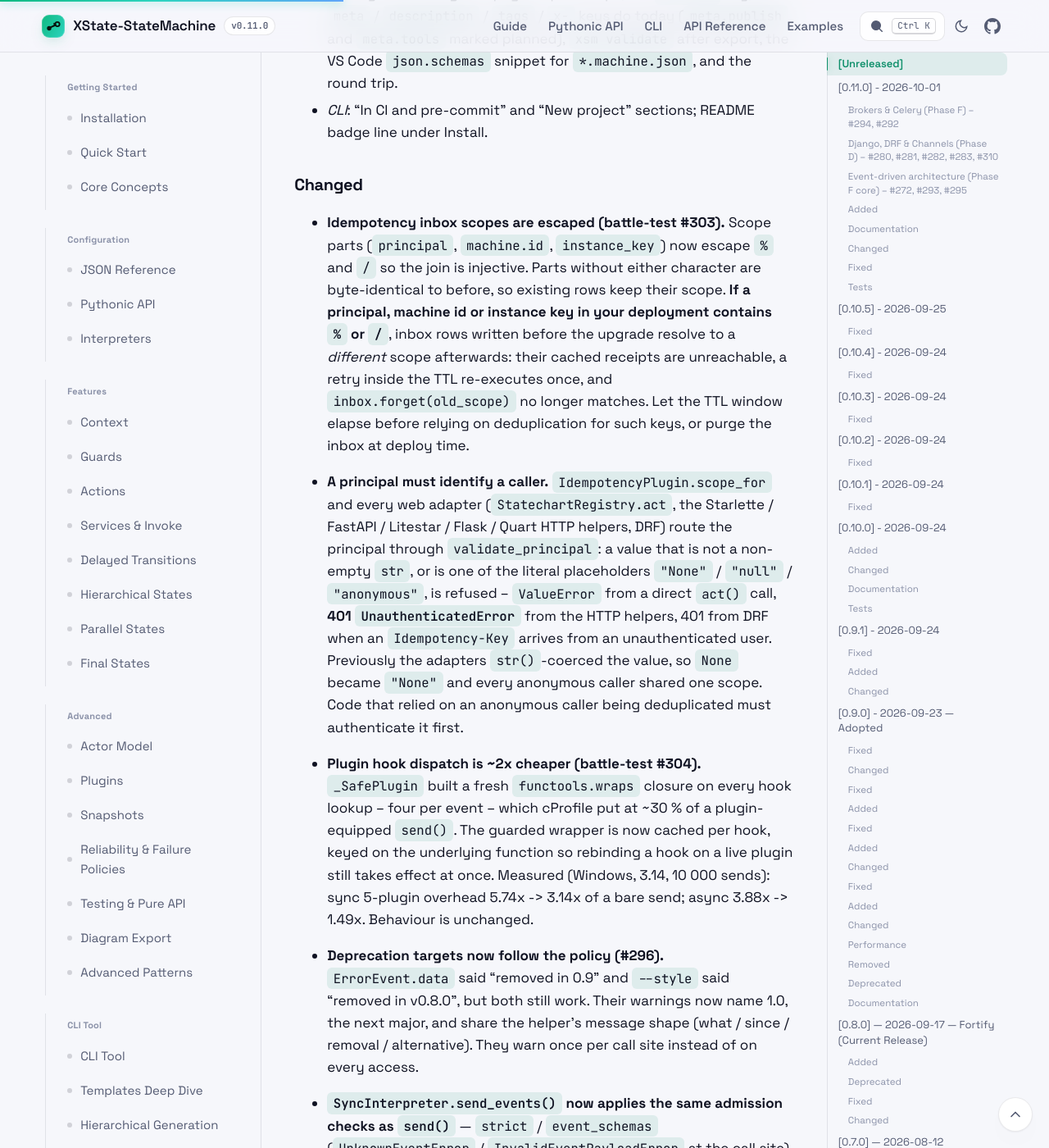
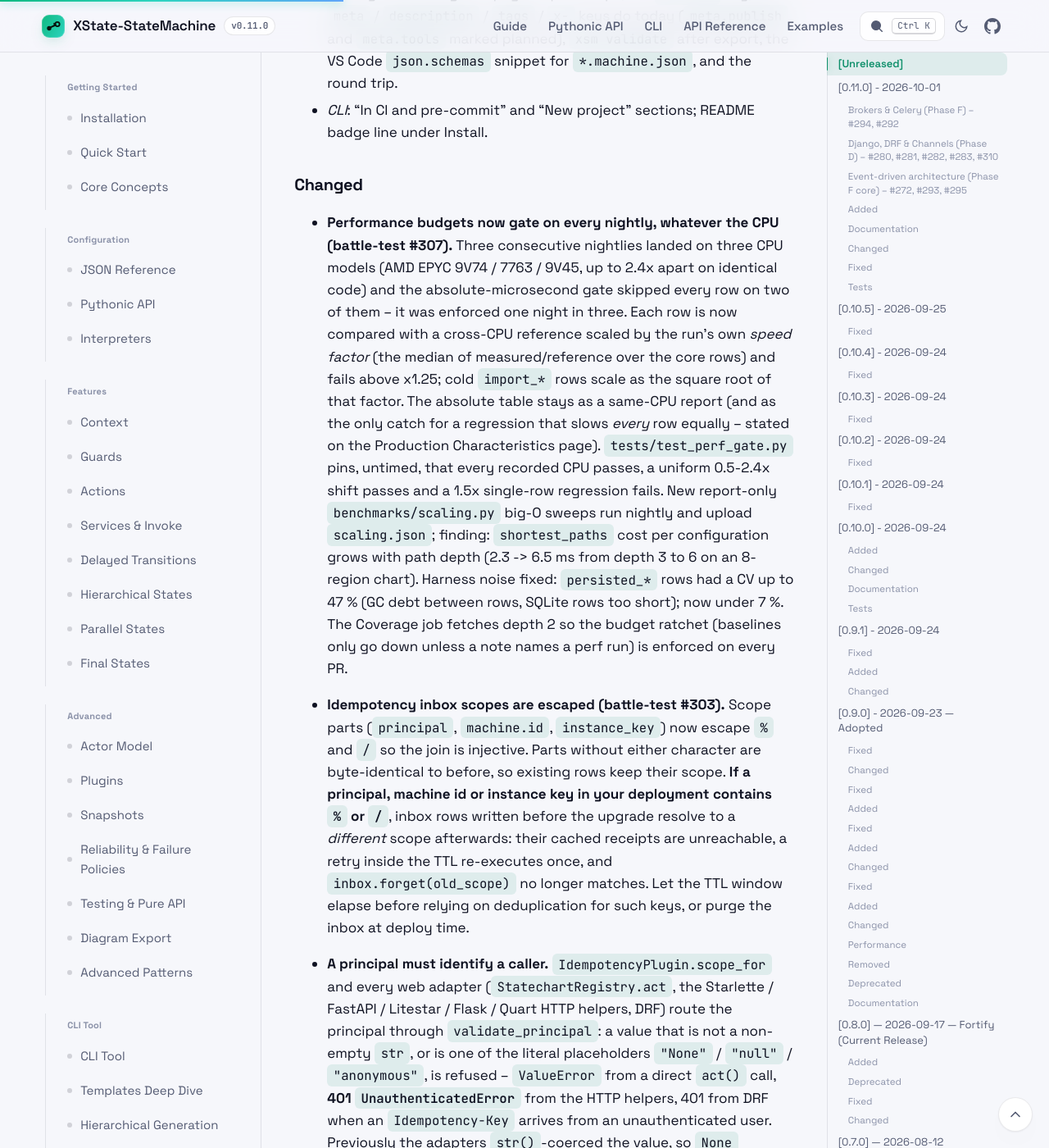
Before and after one commit to basiltt/xstate-statemachine, a Jekyll site: the page built from docs/_guide/changelog.md, in a window 1280 px wide and 1400 px high, scrolled down 32917 px. Shown: the whole window at 82% size. Built offline with Jekyll 4.4.1, drawn with Linux system fonts in a browser that asks for light colours; some of the changed text lies outside the part shown.

Commit message:
docs(perf): state the relative gate's one blind spot (uniform regression) and how it is still caught; ci: Coverage fetch-depth 2 so the budget ratchet runs on PRs; changelog (both copies)
Co-Authored-By: Claude Fable 5 <noreply@anthropic.com>

```diff
--- a/docs/_guide/changelog.md
+++ b/docs/_guide/changelog.md
@@ -1086,6 +1086,27 @@ _No unreleased changes yet._
 
 ### Changed
 
+- **Performance budgets now gate on every nightly, whatever the CPU
+  (battle-test #307).** Three consecutive nightlies landed on three CPU
+  models (AMD EPYC 9V74 / 7763 / 9V45, up to 2.4x apart on identical
+  code) and the absolute-microsecond gate skipped every row on two of
+  them -- it was enforced one night in three. Each row is now compared
+  with a cross-CPU reference scaled by the run's own *speed factor* (the
+  median of measured/reference over the core rows) and fails above x1.25;
+  cold `import_*` rows scale as the square root of that factor. The
+  absolute table stays as a same-CPU report (and as the only catch for a
+  regression that slows *every* row equally -- stated on the Production
+  Characteristics page). `tests/test_perf_gate.py` pins, untimed, that
+  every recorded CPU passes, a uniform 0.5-2.4x shift passes and a 1.5x
+  single-row regression fails. New report-only `benchmarks/scaling.py`
+  big-O sweeps run nightly and upload `scaling.json`; finding:
+  `shortest_paths` cost per configuration grows with path depth
+  (2.3 -> 6.5 ms from depth 3 to 6 on an 8-region chart). Harness noise
+  fixed: `persisted_*` rows had a CV up to 47 % (GC debt between rows,
+  SQLite rows too short); now under 7 %. The Coverage job fetches depth 2
+  so the budget ratchet (baselines only go down unless a note names a perf
+  run) is enforced on every PR.
+
 - **Idempotency inbox scopes are escaped (battle-test #303).** Scope parts
   (`principal`, `machine.id`, `instance_key`) now escape `%` and `/` so the
   join is injective. Parts without either character are byte-identical to
@@ -1127,6 +1148,17 @@ _No unreleased changes yet._
   `requires-python` and CI have been 3.9 since 0.9).
 
 ### Fixed
+
+- **Competitor benchmark numbers were not like-for-like (battle-test
+  #307).** Our parallel-regions adapter sent one event per iteration where
+  every other adapter sent two, inflating the published "7.5x" over
+  `transitions` to exactly double its true value -- it is **3.8x**.
+  python-statemachine's nested adapter sent three events per iteration
+  where the others send two, understating it by 1.5x -- our "10.3x" is
+  **7.0x**. Construction and 1 000-instance rows, published as 1.19x and
+  1.10x wins, are a **tie** within +/-3 % over six interleaved runs on
+  0.11.0. README, landing page, `benchmarks/competitors/README.md` and
+  `results.json` carry the corrected numbers.
 
 - **Security (battle-test #303, X0 baseline).** An adversarial pass over
   every X0 row, both engines, with the attacks pinned as tests in
```
Also changed, not shown: docs/_guide/production-characteristics.md (+11 -0 lines), .github/workflows/ci.yml, CHANGELOG.md.
